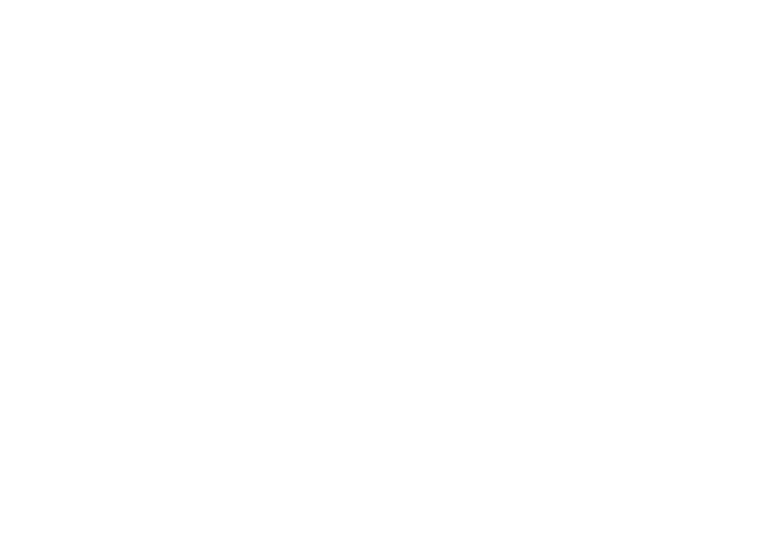
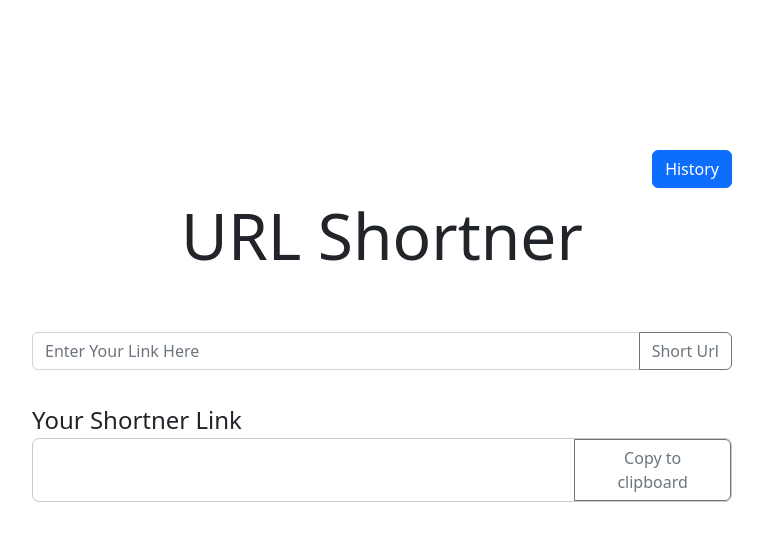
Before and after one commit to himanshu064/react-training, a React (Create React App) app: page / in a window 1280 px wide. Before the commit this address had no page. Shown: the top 540 px of the page, without its empty margins (258-1021 px from the left). Built offline with nearby package versions, Linux system fonts and the light colour scheme.

Commit message:
Assignment - 6 (Link Shortner)

```diff
--- a/package.json
+++ b/package.json
@@ -6,7 +6,10 @@
     "@testing-library/jest-dom": "^5.16.4",
     "@testing-library/react": "^13.3.0",
     "@testing-library/user-event": "^13.5.0",
+    "axios": "^0.27.2",
+    "bootstrap": "^5.2.2",
     "react": "^18.2.0",
+    "react-bootstrap": "^2.5.0",
     "react-dom": "^18.2.0",
     "react-router-dom": "^6.3.0",
     "react-scripts": "5.0.1",
--- a/src/App.js
+++ b/src/App.js
@@ -1,16 +1,10 @@
-import { BrowserRouter, Routes, Route } from "react-router-dom";
-import Task1 from "./pages/Task1";
-import Task2 from "./pages/Task2";
-import Task3 from "./pages/Task3";
+import { BrowserRouter } from "react-router-dom";
+import Assignment6 from "./pages/Assignment6";
 
 function App() {
   return (
     <BrowserRouter>
-      <Routes>
-        <Route path='/task1' element={<Task1 />} />
-        <Route path='/task2' element={<Task2 />} />
-        <Route path='/task3' element={<Task3 />} />
-      </Routes>
+      <Assignment6 />
     </BrowserRouter>
   );
 }
--- a/src/index.js
+++ b/src/index.js
@@ -2,6 +2,7 @@
 import ReactDOM from "react-dom/client";
 import App from "./App";
 import "./index.css";
+import "bootstrap/dist/css/bootstrap.min.css";
 
 const root = ReactDOM.createRoot(document.getElementById("root"));
 root.render(
--- /dev/null
+++ b/src/pages/Assignment6/PopUp.js
@@ -0,0 +1,78 @@
+import React from "react";
+import { Button, Modal } from "react-bootstrap";
+import styles from "./index.module.css";
+
+function PopUp(props) {
+  const openInNewTab = (shortcode) => {
+    window.open(shortcode, "_blank", "noopener noreferrer");
+  };
+  const copyToClipboard = async (shortcode) => {
+    return await navigator.clipboard.writeText(shortcode);
+  };
+  return (
+    <Modal
+      {...props}
+      size="lg"
+      aria-labelledby="contained-modal-title-vcenter"
+      centered
+    >
+      {console.log(
+        props.data.map((item) => {
+          return (
+            <div className={styles.outputText}>
+              <a
+                href={item.shortcode}
+                target="_blank"
+                rel="noopener noreferrer"
+                onClick={(e) => {
+                  openInNewTab(item.shortcode);
+                }}
+              >
+                {item.shortcode}
+              </a>
+            </div>
+          );
+        })
+      )}
+      <Modal.Header closeButton>
+        <Modal.Title id="contained-modal-title-vcenter">History</Modal.Title>
+      </Modal.Header>
+      <Modal.Body>
+        {props.data.map((item) => {
+          return (
+            <div className={styles.outputDiv} style={{ marginBottom: "5px" }}>
+              <div className={styles.outputText}>
+                <a
+                  href={item.shortcode}
+                  target="_blank"
+                  rel="noopener noreferrer"
+                  onClick={(e) => {
+                    openInNewTab(item.shortcode);
+                  }}
+                >
+                  {item.shortcode}
+                </a>
+                <p className={styles.para}>Full Url : {item.fullURL}</p>
+              </div>
+              <Button
+                variant="outline-secondary"
+                id="button-addon2"
+                onClick={(e) => {
+                  copyToClipboard(item.shortcode);
+                }}
+                className={styles.outputBtn}
+              >
+                {" "}
+                Copy to clipboard
+              </Button>
+            </div>
+          );
+        })}
+      </Modal.Body>
+      <Modal.Footer>
+        <Button onClick={props.onHide}>Close</Button>
+      </Modal.Footer>
+    </Modal>
+  );
+}
+export default PopUp;
--- /dev/null
+++ b/src/pages/Assignment6/index.js
@@ -0,0 +1,151 @@
+import React, { useEffect, useState } from "react";
+import { Button, Form, InputGroup } from "react-bootstrap";
+import styles from "./index.module.css";
+import PopUp from "./PopUp";
+
+const Assignment6 = () => {
+  const [shortenedLink, setShortenedLink] = useState("");
+  const [userInput, setUserInput] = useState("");
+  const [modalShow, setModalShow] = useState(false);
+
+  var codes;
+  let storage = localStorage.getItem("shortcodes");
+  if (storage === null) {
+    codes = [];
+  } else {
+    codes = JSON.parse(storage);
+  }
+  useEffect(() => {
+    updateData();
+  }, [shortenedLink]);
+
+  const [data, setData] = useState(codes);
+  const makeitShort = () => {
+    if (userInput !== "") {
+      let shortlink = makeRandom();
+      const newdata = [...data];
+      newdata.map((item) => {
+        if (item.fullURL === userInput) {
+          shortlink = item.shortcode;
+        }
+      });
+      let response;
+      if (shortlink.includes("https://hrmn/")) {
+        response = shortlink;
+      } else {
+        response = `https://hrmn/${shortlink}`;
+      }
+      setShortenedLink(response);
+    }
+  };
+  function makeRandom() {
+    var result = "";
+    var characters =
+      "ABCDEFGHIJKLMNOPQRSTUVWXYZabcdefghijklmnopqrstuvwxyz0123456789";
+    var charactersLength = characters.length;
+    for (var i = 0; i < 6; i++) {
+      result += characters.charAt(Math.floor(Math.random() * charactersLength));
+    }
+    return result;
+  }
+  const copyToClipboard = async () => {
+    return await navigator.clipboard.writeText(shortenedLink);
+  };
+  const openInNewTab = (code) => {
+    const link = openUrl(code);
+    window.open(link, "_blank", "noopener noreferrer");
+  };
+  const openUrl = (code) => {
+    const newdata = [...data];
+    let response;
+    newdata.map((item) => {
+      if (item.shortcode === code) {
+        return (response = item.fullURL);
+      }
+    });
+    return response;
+  };
+  const updateData = () => {
+    const finder = data.find((obj) => {
+      return obj.fullURL === userInput;
+    });
+    if (finder === undefined) {
+      if (userInput) {
+        const newData = [
+          ...data,
+          {
+            shortcode: shortenedLink,
+            fullURL: userInput,
+          },
+        ];
+        setData(newData);
+        localStorage.setItem("shortcodes", JSON.stringify(newData));
+      }
+    }
+  };
+  return (
+    <div className={styles.mainDiv}>
+      <div className={styles.historyBtn}>
+        <Button variant="primary" onClick={() => setModalShow(true)}>
+          History
+        </Button>
+        <PopUp
+          show={modalShow}
+          onHide={() => setModalShow(false)}
+          data={data}
+        />
+      </div>
+      <div className={styles.mainText}>URL Shortner</div>
+      <div>
+        <InputGroup className={styles.inputFields}>
+          <Form.Control
+            placeholder="Enter Your Link Here"
+            aria-label="Your Link"
+            aria-describedby="basic-addon2"
+            value={userInput}
+            onChange={(e) => {
+              setUserInput(e.target.value);
+            }}
+          />
+          <Button
+            variant="outline-secondary"
+            id="button-addon2"
+            onClick={() => {
+              makeitShort();
+            }}
+          >
+            Short Url
+          </Button>
+        </InputGroup>
+      </div>
+      <div className={styles.textDiv}>Your Shortner Link </div>
+      <div className={styles.outputDiv}>
+        <div className={styles.outputText}>
+          <a
+            href={openUrl(shortenedLink)}
+            target="_blank"
+            rel="noopener noreferrer"
+            onClick={() => {
+              openInNewTab(shortenedLink);
+            }}
+          >
+            {shortenedLink}
+          </a>
+        </div>
+        <Button
+          variant="outline-secondary"
+          id="button-addon2"
+          onClick={() => {
+            copyToClipboard();
+          }}
+          className={styles.outputBtn}
+        >
+          {" "}
+          Copy to clipboard
+        </Button>
+      </div>
+    </div>
+  );
+};
+
+export default Assignment6;
--- /dev/null
+++ b/src/pages/Assignment6/index.module.css
@@ -0,0 +1,38 @@
+.mainDiv{
+    width: 700px;
+    margin: auto;
+    margin-top: 150px;
+}
+.mainText{
+    text-align: center;
+    font-size: 4rem;
+    padding-bottom: 3rem;
+}
+.inputFields{
+    margin-bottom: 2rem;
+}
+.textDiv{
+    font-size: 1.5rem;
+}
+.outputDiv{
+    display: flex;
+    justify-content: space-between;
+    border: 1px #c9c9c9 solid;
+    border-radius: 7px;
+}
+.outputText{
+    width: 545px;
+    padding: 10px 10px;
+}
+.outputBtn{
+    border-bottom-left-radius: 0px!important;
+    border-top-left-radius: 0px!important;
+}
+.historyBtn{
+    text-align: right;
+}
+.para{
+    margin-top: 0;
+    margin-bottom: 0;
+    font-size: 12px;
+}
--- a/src/pages/Task1/index.js
+++ /dev/null
@@ -1,7 +0,0 @@
-import React from "react";
-
-const Task1 = () => {
-  return <div>Task1</div>;
-};
-
-export default Task1;
--- a/src/pages/Task2/index.js
+++ /dev/null
@@ -1,7 +0,0 @@
-import React from "react";
-
-const Task2 = () => {
-  return <div>Task2</div>;
-};
-
-export default Task2;
--- a/src/pages/Task3/index.js
+++ /dev/null
@@ -1,7 +0,0 @@
-import React from "react";
-
-const Task3 = () => {
-  return <div>Task3</div>;
-};
-
-export default Task3;
```
Also changed, not shown: src/pages/Assignment6/readme.md (added), src/pages/Task2/readme.md (deleted), src/pages/Task3/readme.md (deleted), 1 other file (tests, documents, lock files or other folders).
